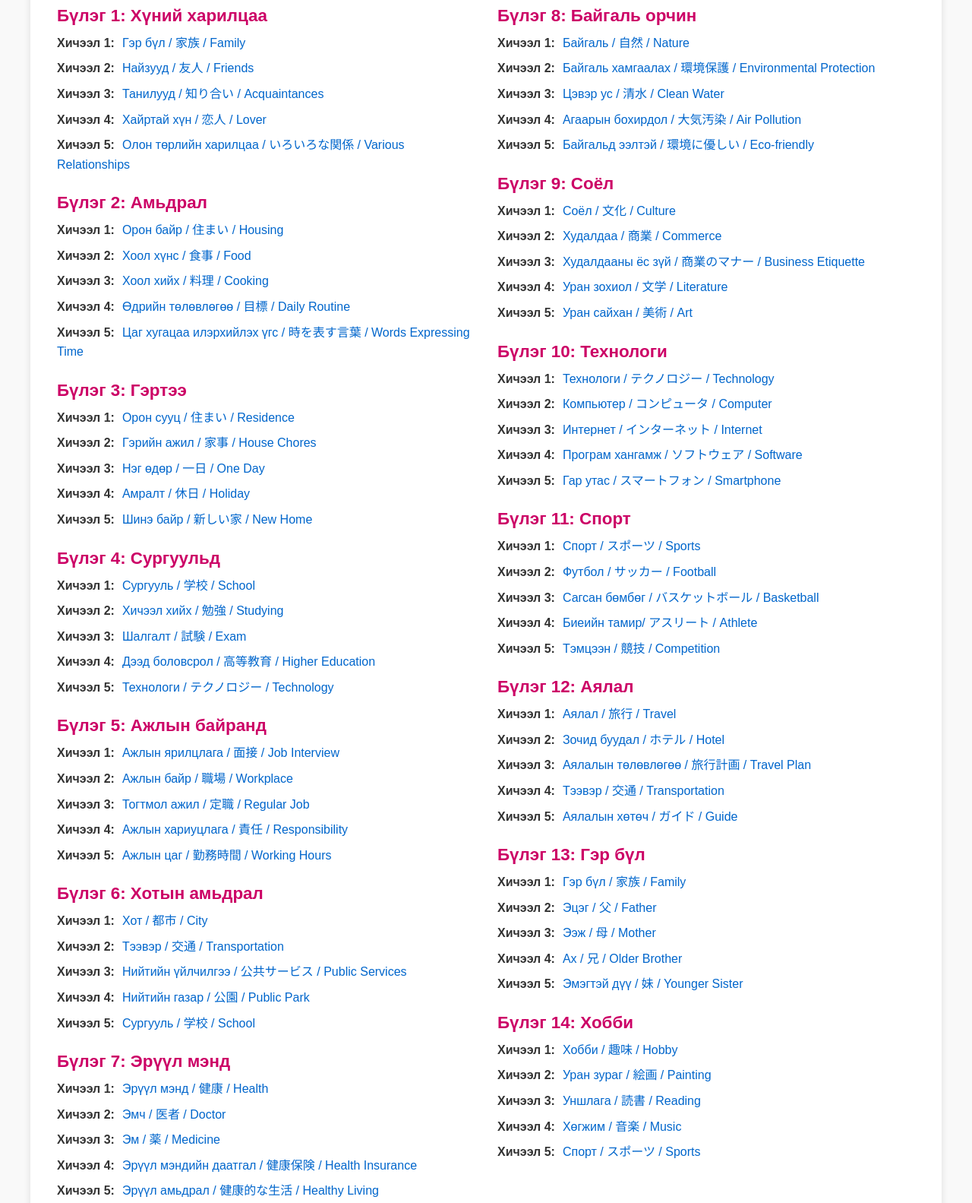
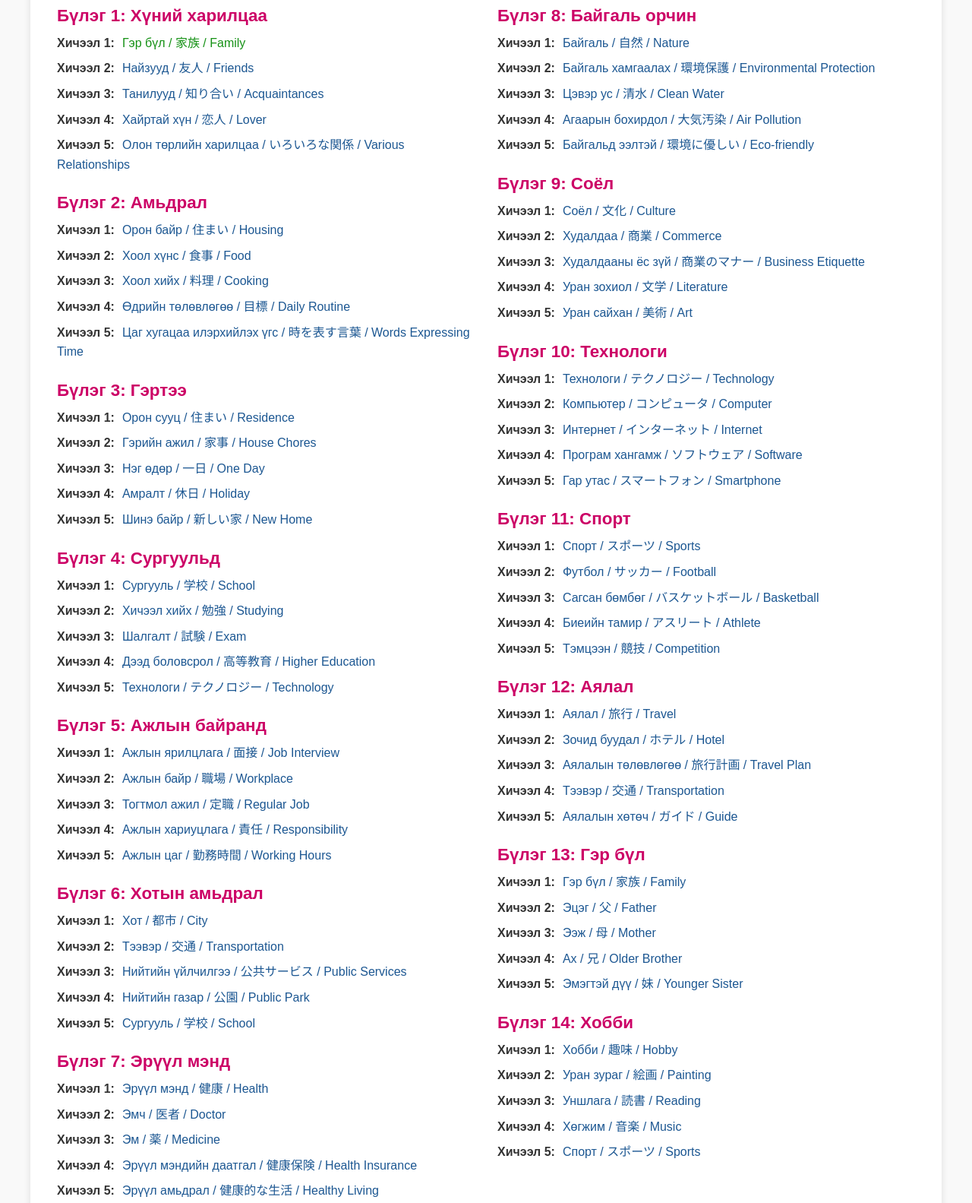
Before and after one commit to baljir0901/kittokatsu, a plain HTML site: page index.html in a window 1280 px wide. Shown: the part 217-1800 px from the top of the page at 76% size. Drawn offline with Linux system fonts and the light colour scheme.

Commit message:
green blue

```diff
--- a/index.html
+++ b/index.html
@@ -99,7 +99,6 @@
 
     .chapter ul li a {
       text-decoration: none;
-      color: #0066cc;
       font-size: 1rem;
     }
 
@@ -130,6 +129,14 @@
         flex-direction: column;
       }
     }
+
+    .completed {
+      color: rgb(21, 145, 21); /* Color for completed lessons */
+    }
+
+    .not-completed {
+      color: #1c5792  /* Color for not completed lessons */
+    }
   </style>
 
   <!-- Google AdSense Script -->
@@ -159,77 +166,77 @@
       <div class="chapter">
         <h3>Бүлэг 1: Хүний харилцаа</h3>
         <ul>
-          <li><span class="lesson">Хичээл 1:</span><a href="lesson1-1.html">Гэр бүл / 家族 / Family</a></li>
-          <li><span class="lesson">Хичээл 2:</span><a href="lesson1-2.html">Найзууд / 友人 / Friends</a></li>
-          <li><span class="lesson">Хичээл 3:</span><a href="lesson1-3.html">Танилууд / 知り合い / Acquaintances</a></li>
-          <li><span class="lesson">Хичээл 4:</span><a href="lesson1-4.html">Хайртай хүн / 恋人 / Lover</a></li>
-          <li><span class="lesson">Хичээл 5:</span><a href="lesson1-5.html">Олон төрлийн харилцаа / いろいろな関係 / Various Relationships</a></li>
+          <li><span class="lesson">Хичээл 1:</span><a class="completed" href="lesson1-1.html">Гэр бүл / 家族 / Family</a></li>
+          <li><span class="lesson">Хичээл 2:</span><a class="not-completed" href="lesson1-2.html">Найзууд / 友人 / Friends</a></li>
+          <li><span class="lesson">Хичээл 3:</span><a class="not-completed" href="lesson1-3.html">Танилууд / 知り合い / Acquaintances</a></li>
+          <li><span class="lesson">Хичээл 4:</span><a class="not-completed" href="lesson1-4.html">Хайртай хүн / 恋人 / Lover</a></li>
+          <li><span class="lesson">Хичээл 5:</span><a class="not-completed" href="lesson1-5.html">Олон төрлийн харилцаа / いろいろな関係 / Various Relationships</a></li>
         </ul>
       </div>
 
       <div class="chapter">
         <h3>Бүлэг 2: Амьдрал</h3>
         <ul>
-          <li><span class="lesson">Хичээл 1:</span><a href="lesson2-1.html">Орон байр / 住まい / Housing</a></li>
-          <li><span class="lesson">Хичээл 2:</span><a href="lesson2-2.html">Хоол хүнс / 食事 / Food</a></li>
-          <li><span class="lesson">Хичээл 3:</span><a href="lesson2-3.html">Хоол хийх / 料理 / Cooking</a></li>
-          <li><span class="lesson">Хичээл 4:</span><a href="lesson2-4.html">Өдрийн төлөвлөгөө / 目標 / Daily Routine</a></li>
-          <li><span class="lesson">Хичээл 5:</span><a href="lesson2-5.html">Цаг хугацаа илэрхийлэх үгс / 時を表す言葉 / Words Expressing Time</a></li>
+          <li><span class="lesson">Хичээл 1:</span><a class="not-completed" href="lesson2-1.html">Орон байр / 住まい / Housing</a></li>
+          <li><span class="lesson">Хичээл 2:</span><a class="not-completed" href="lesson2-2.html">Хоол хүнс / 食事 / Food</a></li>
+          <li><span class="lesson">Хичээл 3:</span><a class="not-completed" href="lesson2-3.html">Хоол хийх / 料理 / Cooking</a></li>
+          <li><span class="lesson">Хичээл 4:</span><a class="not-completed" href="lesson2-4.html">Өдрийн төлөвлөгөө / 目標 / Daily Routine</a></li>
+          <li><span class="lesson">Хичээл 5:</span><a class="not-completed" href="lesson2-5.html">Цаг хугацаа илэрхийлэх үгс / 時を表す言葉 / Words Expressing Time</a></li>
         </ul>
       </div>
 
       <div class="chapter">
         <h3>Бүлэг 3: Гэртээ</h3>
         <ul>
-          <li><span class="lesson">Хичээл 1:</span><a href="lesson3-1.html">Орон сууц / 住まい / Residence</a></li>
-          <li><span class="lesson">Хичээл 2:</span><a href="lesson3-2.html">Гэрийн ажил / 家事 / House Chores</a></li>
-          <li><span class="lesson">Хичээл 3:</span><a href="lesson3-3.html">Нэг өдөр / 一日 / One Day</a></li>
-          <li><span class="lesson">Хичээл 4:</span><a href="lesson3-4.html">Амралт / 休日 / Holiday</a></li>
-          <li><span class="lesson">Хичээл 5:</span><a href="lesson3-5.html">Шинэ байр / 新しい家 / New Home</a></li>
+          <li><span class="lesson">Хичээл 1:</span><a class="not-completed" href="lesson3-1.html">Орон сууц / 住まい / Residence</a></li>
+          <li><span class="lesson">Хичээл 2:</span><a class="not-completed" href="lesson3-2.html">Гэрийн ажил / 家事 / House Chores</a></li>
+          <li><span class="lesson">Хичээл 3:</span><a class="not-completed" href="lesson3-3.html">Нэг өдөр / 一日 / One Day</a></li>
+          <li><span class="lesson">Хичээл 4:</span><a class="not-completed" href="lesson3-4.html">Амралт / 休日 / Holiday</a></li>
+          <li><span class="lesson">Хичээл 5:</span><a class="not-completed" href="lesson3-5.html">Шинэ байр / 新しい家 / New Home</a></li>
         </ul>
       </div>
 
       <div class="chapter">
         <h3>Бүлэг 4: Сургуульд</h3>
         <ul>
-          <li><span class="lesson">Хичээл 1:</span><a href="lesson4-1.html">Сургууль / 学校 / School</a></li>
-          <li><span class="lesson">Хичээл 2:</span><a href="lesson4-2.html">Хичээл хийх / 勉強 / Studying</a></li>
-          <li><span class="lesson">Хичээл 3:</span><a href="lesson4-3.html">Шалгалт / 試験 / Exam</a></li>
-          <li><span class="lesson">Хичээл 4:</span><a href="lesson4-4.html">Дээд боловсрол / 高等教育 / Higher Education</a></li>
-          <li><span class="lesson">Хичээл 5:</span><a href="lesson4-5.html">Технологи / テクノロジー / Technology</a></li>
+          <li><span class="lesson">Хичээл 1:</span><a class="not-completed" href="lesson4-1.html">Сургууль / 学校 / School</a></li>
+          <li><span class="lesson">Хичээл 2:</span><a class="not-completed" href="lesson4-2.html">Хичээл хийх / 勉強 / Studying</a></li>
+          <li><span class="lesson">Хичээл 3:</span><a class="not-completed" href="lesson4-3.html">Шалгалт / 試験 / Exam</a></li>
+          <li><span class="lesson">Хичээл 4:</span><a class="not-completed" href="lesson4-4.html">Дээд боловсрол / 高等教育 / Higher Education</a></li>
+          <li><span class="lesson">Хичээл 5:</span><a class="not-completed" href="lesson4-5.html">Технологи / テクノロジー / Technology</a></li>
         </ul>
       </div>
 
       <div class="chapter">
         <h3>Бүлэг 5: Ажлын байранд</h3>
         <ul>
-          <li><span class="lesson">Хичээл 1:</span><a href="lesson5-1.html">Ажлын ярилцлага / 面接 / Job Interview</a></li>
-          <li><span class="lesson">Хичээл 2:</span><a href="lesson5-2.html">Ажлын байр / 職場 / Workplace</a></li>
-          <li><span class="lesson">Хичээл 3:</span><a href="lesson5-3.html">Тогтмол ажил / 定職 / Regular Job</a></li>
-          <li><span class="lesson">Хичээл 4:</span><a href="lesson5-4.html">Ажлын хариуцлага / 責任 / Responsibility</a></li>
-          <li><span class="lesson">Хичээл 5:</span><a href="lesson5-5.html">Ажлын цаг / 勤務時間 / Working Hours</a></li>
+          <li><span class="lesson">Хичээл 1:</span><a class="not-completed" href="lesson5-1.html">Ажлын ярилцлага / 面接 / Job Interview</a></li>
+          <li><span class="lesson">Хичээл 2:</span><a class="not-completed" href="lesson5-2.html">Ажлын байр / 職場 / Workplace</a></li>
+          <li><span class="lesson">Хичээл 3:</span><a class="not-completed" href="lesson5-3.html">Тогтмол ажил / 定職 / Regular Job</a></li>
+          <li><span class="lesson">Хичээл 4:</span><a class="not-completed" href="lesson5-4.html">Ажлын хариуцлага / 責任 / Responsibility</a></li>
+          <li><span class="lesson">Хичээл 5:</span><a class="not-completed" href="lesson5-5.html">Ажлын цаг / 勤務時間 / Working Hours</a></li>
         </ul>
       </div>
 
       <div class="chapter">
         <h3>Бүлэг 6: Хотын амьдрал</h3>
         <ul>
-          <li><span class="lesson">Хичээл 1:</span><a href="lesson6-1.html">Хот / 都市 / City</a></li>
-          <li><span class="lesson">Хичээл 2:</span><a href="lesson6-2.html">Тээвэр / 交通 / Transportation</a></li>
-          <li><span class="lesson">Хичээл 3:</span><a href="lesson6-3.html">Нийтийн үйлчилгээ / 公共サービス / Public Services</a></li>
-          <li><span class="lesson">Хичээл 4:</span><a href="lesson6-4.html">Нийтийн газар / 公園 / Public Park</a></li>
-          <li><span class="lesson">Хичээл 5:</span><a href="lesson6-5.html">Сургууль / 学校 / School</a></li>
+          <li><span class="lesson">Хичээл 1:</span><a class="not-completed" href="lesson6-1.html">Хот / 都市 / City</a></li>
+          <li><span class="lesson">Хичээл 2:</span><a class="not-completed" href="lesson6-2.html">Тээвэр / 交通 / Transportation</a></li>
+          <li><span class="lesson">Хичээл 3:</span><a class="not-completed" href="lesson6-3.html">Нийтийн үйлчилгээ / 公共サービス / Public Services</a></li>
+          <li><span class="lesson">Хичээл 4:</span><a class="not-completed" href="lesson6-4.html">Нийтийн газар / 公園 / Public Park</a></li>
+          <li><span class="lesson">Хичээл 5:</span><a class="not-completed" href="lesson6-5.html">Сургууль / 学校 / School</a></li>
         </ul>
       </div>
 
       <div class="chapter">
         <h3>Бүлэг 7: Эрүүл мэнд</h3>
         <ul>
-          <li><span class="lesson">Хичээл 1:</span><a href="lesson7-1.html">Эрүүл мэнд / 健康 / Health</a></li>
-          <li><span class="lesson">Хичээл 2:</span><a href="lesson7-2.html">Эмч / 医者 / Doctor</a></li>
-          <li><span class="lesson">Хичээл 3:</span><a href="lesson7-5.html">Эм / 薬 / Medicine</a></li>
-          <li><span class="lesson">Хичээл 4:</span><a href="lesson7-5.html">Эрүүл мэндийн даатгал / 健康保険 / Health Insurance</a></li>
-          <li><span class="lesson">Хичээл 5:</span><a href="lesson7-5.html">Эрүүл амьдрал / 健康的な生活 / Healthy Living</a></li>
+          <li><span class="lesson">Хичээл 1:</span><a class="not-completed" href="lesson7-1.html">Эрүүл мэнд / 健康 / Health</a></li>
+          <li><span class="lesson">Хичээл 2:</span><a class="not-completed" href="lesson7-2.html">Эмч / 医者 / Doctor</a></li>
+          <li><span class="lesson">Хичээл 3:</span><a class="not-completed" href="lesson7-3.html">Эм / 薬 / Medicine</a></li>
+          <li><span class="lesson">Хичээл 4:</span><a class="not-completed" href="lesson7-4.html">Эрүүл мэндийн даатгал / 健康保険 / Health Insurance</a></li>
+          <li><span class="lesson">Хичээл 5:</span><a class="not-completed" href="lesson7-5.html">Эрүүл амьдрал / 健康的な生活 / Healthy Living</a></li>
         </ul>
       </div>
     </div>
@@ -239,77 +246,77 @@
       <div class="chapter">
         <h3>Бүлэг 8: Байгаль орчин</h3>
         <ul>
-          <li><span class="lesson">Хичээл 1:</span><a href="lesson8-1.html">Байгаль / 自然 / Nature</a></li>
-          <li><span class="lesson">Хичээл 2:</span><a href="lesson8-2.html">Байгаль хамгаалах / 環境保護 / Environmental Protection</a></li>
-          <li><span class="lesson">Хичээл 3:</span><a href="lesson8-3.html">Цэвэр ус / 清水 / Clean Water</a></li>
-          <li><span class="lesson">Хичээл 4:</span><a href="lesson8-4.html">Агаарын бохирдол / 大気汚染 / Air Pollution</a></li>
-          <li><span class="lesson">Хичээл 5:</span><a href="lesson8-5.html">Байгальд ээлтэй / 環境に優しい / Eco-friendly</a></li>
+          <li><span class="lesson">Хичээл 1:</span><a class="not-completed" href="lesson8-1.html">Байгаль / 自然 / Nature</a></li>
+          <li><span class="lesson">Хичээл 2:</span><a class="not-completed" href="lesson8-2.html">Байгаль хамгаалах / 環境保護 / Environmental Protection</a></li>
+          <li><span class="lesson">Хичээл 3:</span><a class="not-completed" href="lesson8-3.html">Цэвэр ус / 清水 / Clean Water</a></li>
+          <li><span class="lesson">Хичээл 4:</span><a class="not-completed" href="lesson8-4.html">Агаарын бохирдол / 大気汚染 / Air Pollution</a></li>
+          <li><span class="lesson">Хичээл 5:</span><a class="not-completed" href="lesson8-5.html">Байгальд ээлтэй / 環境に優しい / Eco-friendly</a></li>
         </ul>
       </div>
 
       <div class="chapter">
         <h3>Бүлэг 9: Соёл</h3>
         <ul>
-          <li><span class="lesson">Хичээл 1:</span><a href="lesson9-1.html">Соёл / 文化 / Culture</a></li>
-          <li><span class="lesson">Хичээл 2:</span><a href="lesson9-2.html">Худалдаа / 商業 / Commerce</a></li>
-          <li><span class="lesson">Хичээл 3:</span><a href="lesson9-3.html">Худалдааны ёс зүй / 商業のマナー / Business Etiquette</a></li>
-          <li><span class="lesson">Хичээл 4:</span><a href="lesson9-4.html">Уран зохиол / 文学 / Literature</a></li>
-          <li><span class="lesson">Хичээл 5:</span><a href="lesson9-5.html">Уран сайхан / 美術 / Art</a></li>
+          <li><span class="lesson">Хичээл 1:</span><a class="not-completed" href="lesson9-1.html">Соёл / 文化 / Culture</a></li>
+          <li><span class="lesson">Хичээл 2:</span><a class="not-completed" href="lesson9-2.html">Худалдаа / 商業 / Commerce</a></li>
+          <li><span class="lesson">Хичээл 3:</span><a class="not-completed" href="lesson9-3.html">Худалдааны ёс зүй / 商業のマナー / Business Etiquette</a></li>
+          <li><span class="lesson">Хичээл 4:</span><a class="not-completed" href="lesson9-4.html">Уран зохиол / 文学 / Literature</a></li>
+          <li><span class="lesson">Хичээл 5:</span><a class="not-completed" href="lesson9-5.html">Уран сайхан / 美術 / Art</a></li>
         </ul>
       </div>
 
       <div class="chapter">
         <h3>Бүлэг 10: Технологи</h3>
         <ul>
-          <li><span class="lesson">Хичээл 1:</span><a href="lesson10-1.html">Технологи / テクノロジー / Technology</a></li>
-          <li><span class="lesson">Хичээл 2:</span><a href="lesson10-1.html">Компьютер / コンピュータ / Computer</a></li>
-          <li><span class="lesson">Хичээл 3:</span><a href="lesson10-1.html">Интернет / インターネット / Internet</a></li>
-          <li><span class="lesson">Хичээл 4:</span><a href="lesson10-1.html">Програм хангамж / ソフトウェア / Software</a></li>
-          <li><span class="lesson">Хичээл 5:</span><a href="lesson10-1.html">Гар утас / スマートフォン / Smartphone</a></li>
+          <li><span class="lesson">Хичээл 1:</span><a class="not-completed" href="lesson10-1.html">Технологи / テクノロジー / Technology</a></li>
+          <li><span class="lesson">Хичээл 2:</span><a class="not-completed" href="lesson10-2.html">Компьютер / コンピュータ / Computer</a></li>
+          <li><span class="lesson">Хичээл 3:</span><a class="not-completed" href="lesson10-3.html">Интернет / インターネット / Internet</a></li>
+          <li><span class="lesson">Хичээл 4:</span><a class="not-completed" href="lesson10-4.html">Програм хангамж / ソフトウェア / Software</a></li>
+          <li><span class="lesson">Хичээл 5:</span><a class="not-completed" href="lesson10-5.html">Гар утас / スマートフォン / Smartphone</a></li>
         </ul>
       </div>
 
       <div class="chapter">
         <h3>Бүлэг 11: Спорт</h3>
         <ul>
-          <li><span class="lesson">Хичээл 1:</span><a href="lesson11-1.html">Спорт / スポーツ / Sports</a></li>
-          <li><span class="lesson">Хичээл 2:</span><a href="lesson11-2.html">Футбол / サッカー / Football</a></li>
-          <li><span class="lesson">Хичээл 3:</span><a href="lesson11-3.html">Сагсан бөмбөг / バスケットボール / Basketball</a></li>
-          <li><span class="lesson">Хичээл 4:</span><a href="lesson11-4.html">Биеийн тамир/ アスリート / Athlete</a></li>
-          <li><span class="lesson">Хичээл 5:</span><a href="lesson11-5.html">Тэмцээн / 競技 / Competition</a></li>
+          <li><span class="lesson">Хичээл 1:</span><a class="not-completed" href="lesson11-1.html">Спорт / スポーツ / Sports</a></li>
+          <li><span class="lesson">Хичээл 2:</span><a class="not-completed" href="lesson11-2.html">Футбол / サッカー / Football</a></li>
+          <li><span class="lesson">Хичээл 3:</span><a class="not-completed" href="lesson11-3.html">Сагсан бөмбөг / バスケットボール / Basketball</a></li>
+          <li><span class="lesson">Хичээл 4:</span><a class="not-completed" href="lesson11-4.html">Биеийн тамир / アスリート / Athlete</a></li>
+          <li><span class="lesson">Хичээл 5:</span><a class="not-completed" href="lesson11-5.html">Тэмцээн / 競技 / Competition</a></li>
         </ul>
       </div>
 
       <div class="chapter">
         <h3>Бүлэг 12: Аялал</h3>
         <ul>
-          <li><span class="lesson">Хичээл 1:</span><a href="lesson12-1.html">Аялал / 旅行 / Travel</a></li>
-          <li><span class="lesson">Хичээл 2:</span><a href="lesson12-2.html">Зочид буудал / ホテル / Hotel</a></li>
-          <li><span class="lesson">Хичээл 3:</span><a href="lesson12-3.html">Аялалын төлөвлөгөө / 旅行計画 / Travel Plan</a></li>
-          <li><span class="lesson">Хичээл 4:</span><a href="lesson12-4.html">Тээвэр / 交通 / Transportation</a></li>
-          <li><span class="lesson">Хичээл 5:</span><a href="lesson12-5.html">Аялалын хөтөч / ガイド / Guide</a></li>
+          <li><span class="lesson">Хичээл 1:</span><a class="not-completed" href="lesson12-1.html">Аялал / 旅行 / Travel</a></li>
+          <li><span class="lesson">Хичээл 2:</span><a class="not-completed" href="lesson12-2.html">Зочид буудал / ホテル / Hotel</a></li>
+          <li><span class="lesson">Хичээл 3:</span><a class="not-completed" href="lesson12-3.html">Аялалын төлөвлөгөө / 旅行計画 / Travel Plan</a></li>
+          <li><span class="lesson">Хичээл 4:</span><a class="not-completed" href="lesson12-4.html">Тээвэр / 交通 / Transportation</a></li>
+          <li><span class="lesson">Хичээл 5:</span><a class="not-completed" href="lesson12-5.html">Аялалын хөтөч / ガイド / Guide</a></li>
         </ul>
       </div>
 
       <div class="chapter">
         <h3>Бүлэг 13: Гэр бүл</h3>
         <ul>
-          <li><span class="lesson">Хичээл 1:</span><a href="lesson13-1.html">Гэр бүл / 家族 / Family</a></li>
-          <li><span class="lesson">Хичээл 2:</span><a href="lesson13-2.html">Эцэг / 父 / Father</a></li>
-          <li><span class="lesson">Хичээл 3:</span><a href="lesson13-3.html">Ээж / 母 / Mother</a></li>
-          <li><span class="lesson">Хичээл 4:</span><a href="lesson13-4.html">Ах / 兄 / Older Brother</a></li>
-          <li><span class="lesson">Хичээл 5:</span><a href="lesson13-5.html">Эмэгтэй дүү / 妹 / Younger Sister</a></li>
+          <li><span class="lesson">Хичээл 1:</span><a class="not-completed" href="lesson13-1.html">Гэр бүл / 家族 / Family</a></li>
+          <li><span class="lesson">Хичээл 2:</span><a class="not-completed" href="lesson13-2.html">Эцэг / 父 / Father</a></li>
+          <li><span class="lesson">Хичээл 3:</span><a class="not-completed" href="lesson13-3.html">Ээж / 母 / Mother</a></li>
+          <li><span class="lesson">Хичээл 4:</span><a class="not-completed" href="lesson13-4.html">Ах / 兄 / Older Brother</a></li>
+          <li><span class="lesson">Хичээл 5:</span><a class="not-completed" href="lesson13-5.html">Эмэгтэй дүү / 妹 / Younger Sister</a></li>
         </ul>
       </div>
 
       <div class="chapter">
         <h3>Бүлэг 14: Хобби</h3>
         <ul>
-          <li><span class="lesson">Хичээл 1:</span><a href="lesson14-1.html">Хобби / 趣味 / Hobby</a></li>
-          <li><span class="lesson">Хичээл 2:</span><a href="lesson14-2.html">Уран зураг / 絵画 / Painting</a></li>
-          <li><span class="lesson">Хичээл 3:</span><a href="lesson14-3.html">Уншлага / 読書 / Reading</a></li>
-          <li><span class="lesson">Хичээл 4:</span><a href="lesson14-4.html">Хөгжим / 音楽 / Music</a></li>
-          <li><span class="lesson">Хичээл 5:</span><a href="lesson14-5.html">Спорт / スポーツ / Sports</a></li>
+          <li><span class="lesson">Хичээл 1:</span><a class="not-completed" href="lesson14-1.html">Хобби / 趣味 / Hobby</a></li>
+          <li><span class="lesson">Хичээл 2:</span><a class="not-completed" href="lesson14-2.html">Уран зураг / 絵画 / Painting</a></li>
+          <li><span class="lesson">Хичээл 3:</span><a class="not-completed" href="lesson14-3.html">Уншлага / 読書 / Reading</a></li>
+          <li><span class="lesson">Хичээл 4:</span><a class="not-completed" href="lesson14-4.html">Хөгжим / 音楽 / Music</a></li>
+          <li><span class="lesson">Хичээл 5:</span><a class="not-completed" href="lesson14-5.html">Спорт / スポーツ / Sports</a></li>
         </ul>
       </div>
     </div>
@@ -317,7 +324,7 @@
 </div>
 
 <footer>
-  &copy; 2024 Kitto Katto. Бүх эрх хуулиар хамгаалагдсан.
+  &copy; 2024 Kitto Katsu. Бүх эрх хуулиар хамгаалагдсан.
 </footer>
 
 </body>
```
